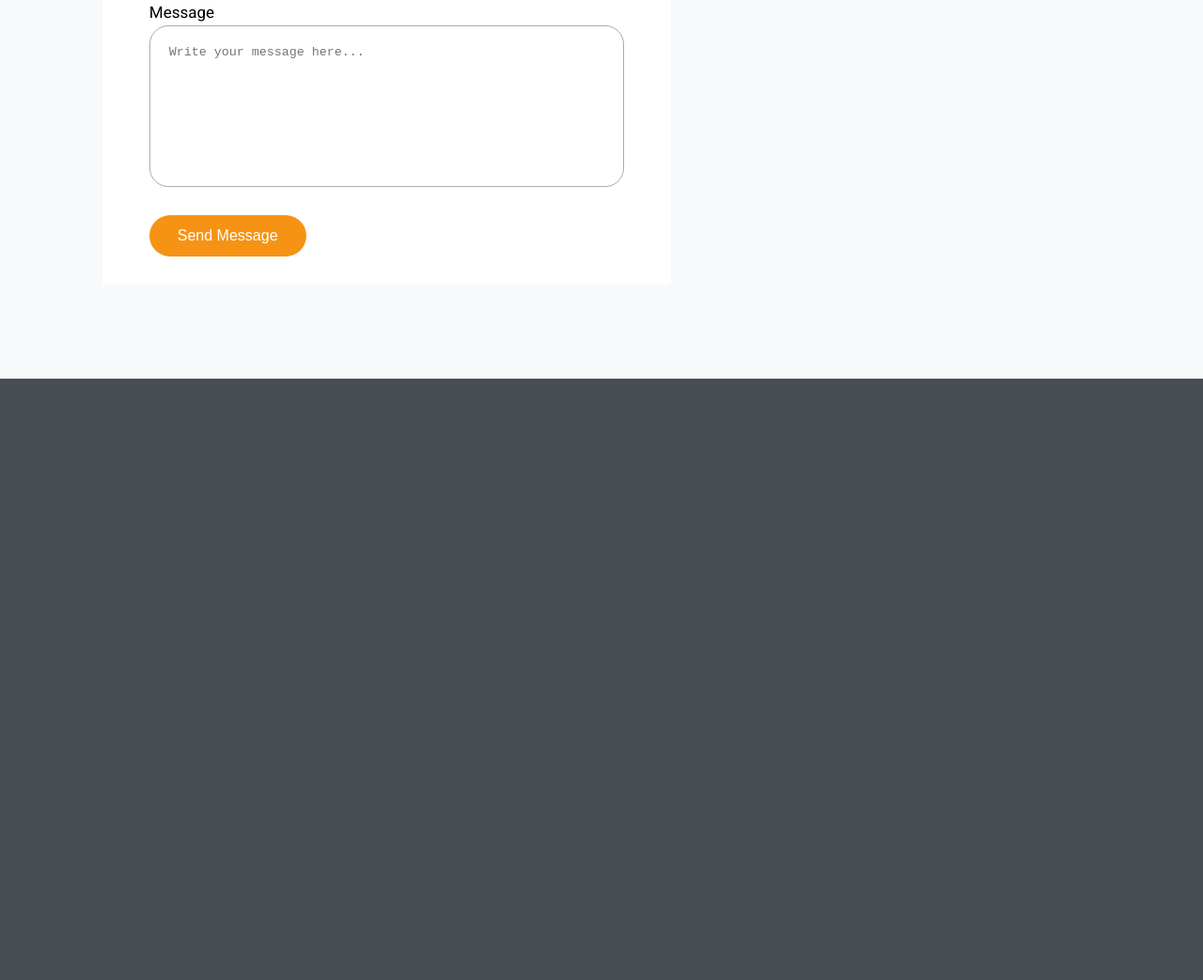
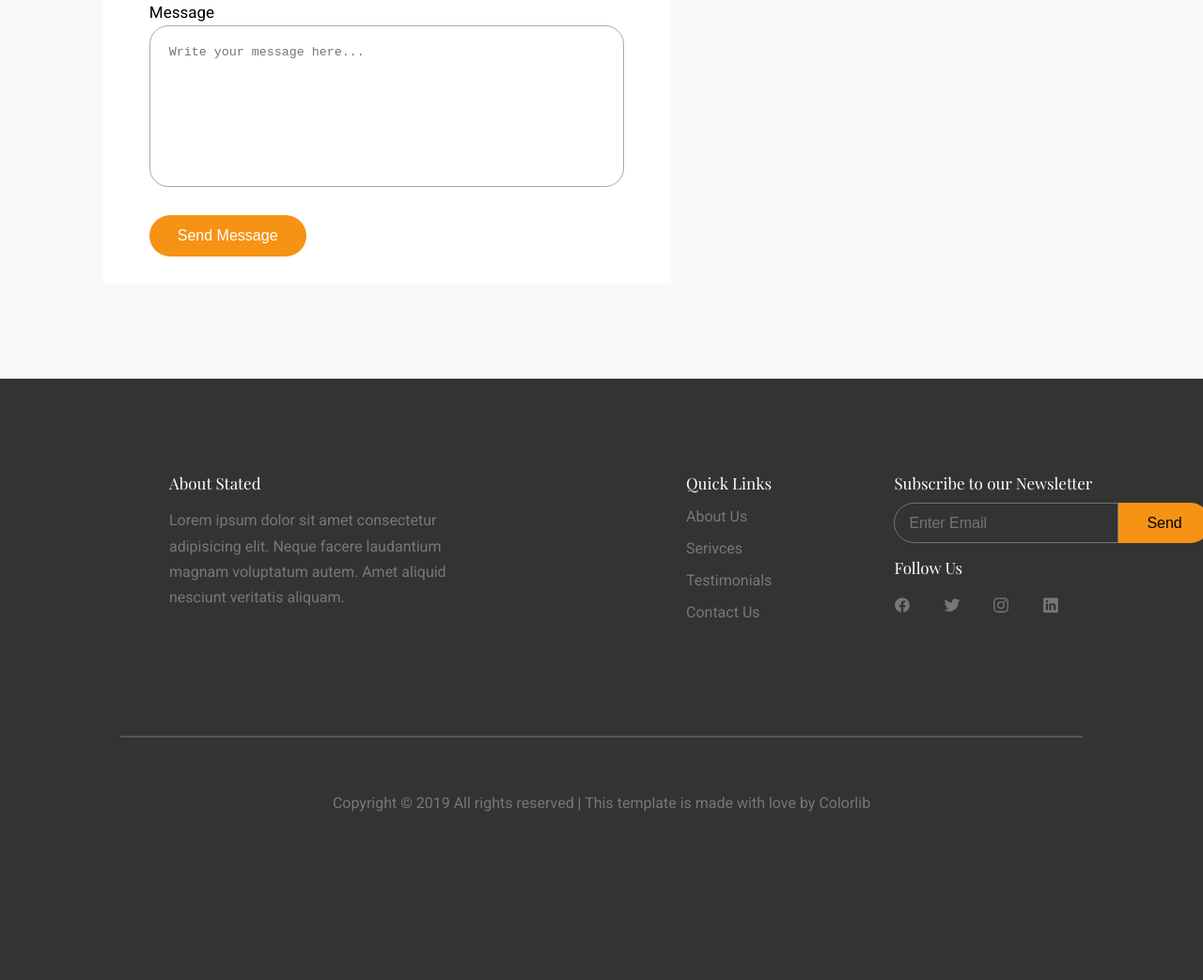
Before and after one commit to SHEEPDOG0351/Website-Clone-2, a plain HTML site: page index.html in a window 1280 px wide. Shown: the part 4559-5602 px from the top of the page at 94% size. Before the commit the page ends 4962 px from the top, so only its background shows below. Drawn offline with nearby package versions, Linux system fonts and the light colour scheme; a web font is replaced by a local one.

Commit message:
Finished Footer

```diff
--- a/index.css
+++ b/index.css
@@ -634,3 +634,160 @@ form label {
 #email-address a:hover {
     border-bottom: 2px #f69314 solid;
 }
+
+footer {
+    background-color: #333;
+    height: 80vh;
+}
+
+.footer-container {
+    padding: 100px 100px 0px 100px;
+    height: 350px;
+}
+
+.footer-text-container {
+    padding: 0px 10px 70px 80px;
+    display: flex;
+}
+
+.footer-text-content {
+    width: fit-content;
+}
+
+.footer-headers {
+    color: white;
+    font-family: 'Playfair Display', Arial;
+    font-size: 17px;
+}
+
+#first {
+    padding-right: 250px;
+}
+
+#about-stated {
+    padding-bottom: 15px;
+}
+
+#footer-lorem {
+    width: 300px;
+    font-size: 16px;
+    font-weight: 400;
+    color: #777;
+    line-height: 1.7;
+}
+
+#second {
+    padding-right: 130px;
+}
+
+.footer-text-content ul {
+    list-style-type: none;
+}
+
+#quick {
+    padding-bottom: 15px;
+}
+
+.footer-list-item {
+    color: #777;
+    padding-bottom: 15px;
+    font-size: 16px;
+    font-weight: 400;
+
+}
+
+#subscribe {
+    padding-bottom: 10px;
+}
+
+.footer-input-container {
+    display: flex; /* Aligns input and button horizontally */
+    align-items: center; /* Centers button and input vertically */
+    max-width: 400px; /* Set a max width if needed */
+}
+
+.footer-input-container input {
+    border-radius: 30px 0 0 30px; /* Rounded left corners */
+    height: 43px; /* Same height as button */
+    border: 1px solid #6c757d;
+    background-color: transparent;
+    padding: 10px 15px; /* Left padding */
+    color: #fff;
+    font-size: 16px;
+    flex-grow: 1; /* Takes up remaining space */
+    box-sizing: border-box;
+}
+
+.footer-button {
+    border-top-right-radius: 30px; /* Rounded right corners */
+    border-bottom-right-radius: 30px;
+    background: #f69314;
+    font-size: 16px;
+    color: #000;
+    padding: 10px 30px; /* Same height and padding as input */
+    height: 43px; /* Matches input height */
+    line-height: 1.5;
+    cursor: pointer;
+    border: none;
+}
+
+.footer-button:hover {
+    background-color: white;
+    color: black;
+    transition: 0.3s;
+}
+
+#follow-us {
+    padding-top: 15px;
+    padding-bottom: 20px;
+}
+
+.footer-ionicons {
+    padding-right: 30px;
+    color: #777;
+}
+
+#facebook:hover {
+    color: #1877F2;
+}
+
+#twitter:hover {
+    color: #1DA1F2;
+}
+
+#instagram:hover {
+    color: #E1306C;
+}
+
+#linkedin:hover {
+    color: #0A66C2;
+}
+
+.footer-divider-container {
+    display: flex;
+    justify-content: center;
+}
+
+.footer-divider {
+    width: 80%;
+    height: 1.5px;
+    background-color: #555;
+    margin: 30px 0;
+}
+
+#copyright {
+    padding-top: 30px;
+    text-align: center;
+    color: #777;
+    font-size: 16px;
+}
+
+#copyright a {
+    text-decoration: none;
+    color: #777;
+}
+
+#copyright a:hover {
+    color: white;
+    transition: 0.3s;
+}
--- a/index.html
+++ b/index.html
@@ -280,10 +280,46 @@
                     <p id="email-address-header">Email Address</p>
                     <p id="email-address"><a href="">ouremail@domain.com</a></p>
                 </div>
-
             </div>
         </div>
+    </div>
 
-    </div>
+    <footer>
+        <div class="footer-container">
+            <div class="footer-text-container">
+                <div class="footer-text-content" id="first">
+                    <p class="footer-headers" id="about-stated">About Stated</p>
+                    <p id="footer-lorem">Lorem ipsum dolor sit amet consectetur adipisicing elit. Neque facere laudantium magnam voluptatum autem. Amet aliquid nesciunt veritatis aliquam.</p>
+                </div>
+                <div class="footer-text-content" id="second">
+                    <p id="quick" class="footer-headers">Quick Links</p>
+                    <ul>
+                        <li class="footer-list-item">About Us</li>
+                        <li class="footer-list-item">Serivces</li>
+                        <li class="footer-list-item">Testimonials</li>
+                        <li class="footer-list-item">Contact Us</li>
+                    </ul>
+                </div>
+                <div class="footer-text-content" id="third">
+                    <p id="subscribe" class="footer-headers">Subscribe to our Newsletter</p>
+                    <div class="footer-input-container">
+                        <input type="text" placeholder="Enter Email">
+                        <button class="footer-button">Send</button>
+                    </div>
+                    <p id="follow-us" class="footer-headers">Follow Us</p>
+                    <div class="footer-socials-container">
+                        <ion-icon class="footer-ionicons" id="facebook" name="logo-facebook"></ion-icon>
+                        <ion-icon class="footer-ionicons" id="twitter" name="logo-twitter"></ion-icon>
+                        <ion-icon class="footer-ionicons" id="instagram" name="logo-instagram"></ion-icon>
+                        <ion-icon class="footer-ionicons" id="linkedin" name="logo-linkedin"></ion-icon>
+                    </div>
+                </div>
+            </div>
+        </div>
+        <div class="footer-divider-container">
+            <div class="footer-divider"></div>
+        </div>
+        <p id="copyright">Copyright © 2019 All rights reserved | This template is made with love by <a href="">Colorlib</a></p>
+    </footer>
 </body>
 </html>
```
